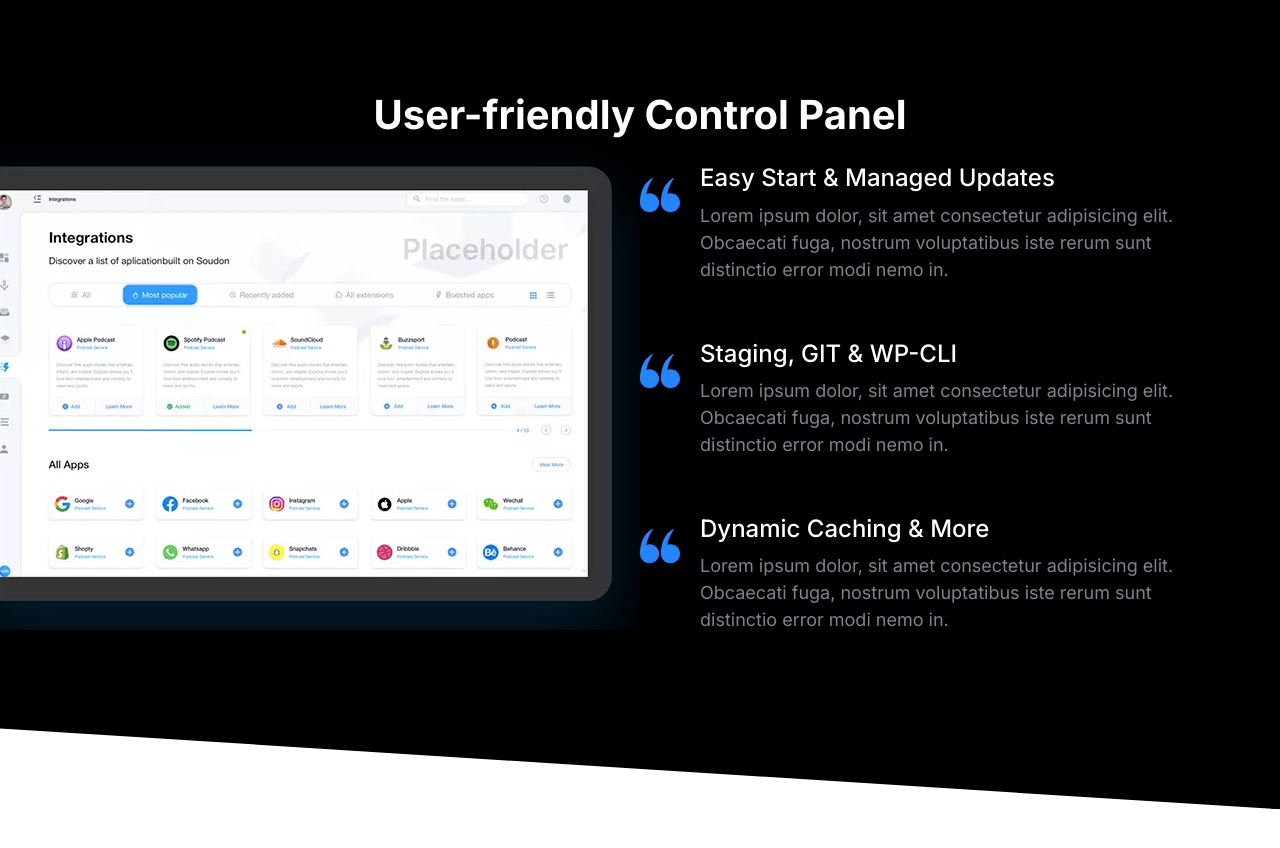
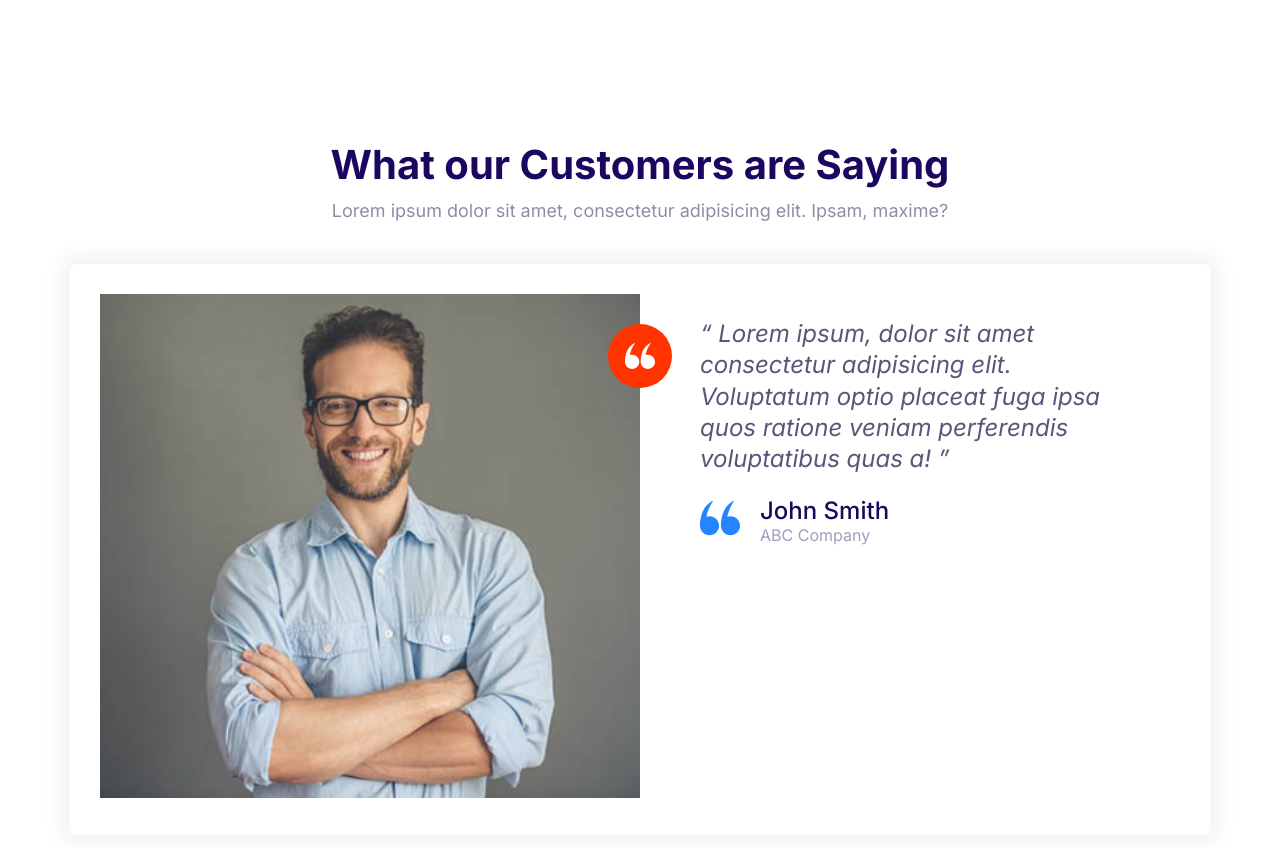
Before and after one commit to Kemsmooth/hostify, a plain HTML site: page index.html in a window 1280 px wide. Before the commit the page ends 809 px from the top, so only its background shows below. Drawn offline with Linux system fonts and the light colour scheme.

Commit message:
Testimonials Block

```diff
--- a/css/styles.css
+++ b/css/styles.css
@@ -609,6 +609,7 @@ a {
 
 .block__header {
     text-align: center;
+    margin-bottom: 4rem;
 }
 
 .block__heading {
--- a/index.html
+++ b/index.html
@@ -14,75 +14,52 @@
     <link rel="stylesheet" href="css/styles.css" />
   </head>
   <body>
-    <section class="block block--dark block--skewed-right block-showcase">
+    <section class="block">
       <header class="block__header">
-        <h2>User-friendly Control Panel</h2>
+        <h2>What our Customers are Saying</h2>
+        <p>
+          Lorem ipsum dolor sit amet, consectetur adipisicing elit. Ipsam,
+          maxime?
+        </p>
       </header>
-      <div class="container grid grid--1x2">
-        <picture class="block-showcase__image">
-          <source
-            type="image/webp"
-            srcset="images/ipad.webp 1x, images/ipad@2x.webp 2x"
+      <div class="container">
+        <body style="padding: 5rem">
+          <div class="card testimonial">
+            <div class="grid grid--1x2">
+              <div class="testimonial__image">
+                <img
+                  src="images/testimonial.jpg"
+                  alt="A happy, smiling customer"
                 />
-          <source
-            type="image/png"
-            srcset="images/ipad.png 1x, images/ipad@2x.png 2x"
-          />
-          <img src="images/ipad.png" alt="" />
-        </picture>
-        <ul class="list">
-          <li>
+                <span class="icon-container icon-container--accent">
+                  <svg class="icon icon--white icon--small">
+                    <use xlink:href="images/sprite.svg#quotes"></use>
+                  </svg>
+                </span>
+              </div>
+              <blockquote class="quote">
+                <p class="quote__text">
+                  Lorem ipsum, dolor sit amet consectetur adipisicing elit.
+                  Voluptatum optio placeat fuga ipsa quos ratione veniam
+                  perferendis voluptatibus quas a!
+                </p>
+                <footer>
                   <div class="media">
                     <div class="media__image">
-                <svg class="icon icon--primary">
+                      <svg class="icon icon--primary quote__line">
                         <use xlink:href="images/sprite.svg#quotes"></use>
                       </svg>
                     </div>
                     <div class="media__body">
-                <h3 class="media__title">Easy Start & Managed Updates</h3>
-                <p>
-                  Lorem ipsum dolor, sit amet consectetur adipisicing elit.
-                  Obcaecati fuga, nostrum voluptatibus iste rerum sunt
-                  distinctio error modi nemo in.
-                </p>
+                      <h3 class="media__title quote__author">John Smith</h3>
+                      <p class="quote__organization">ABC Company</p>
                     </div>
                   </div>
-          </li>
-          <li>
-            <div class="media">
-              <div class="media__image">
-                <svg class="icon icon--primary">
-                  <use xlink:href="images/sprite.svg#quotes"></use>
-                </svg>
-              </div>
-              <div class="media__body">
-                <h3 class="media__title">Staging, GIT & WP-CLI</h3>
-                <p>
-                  Lorem ipsum dolor, sit amet consectetur adipisicing elit.
-                  Obcaecati fuga, nostrum voluptatibus iste rerum sunt
-                  distinctio error modi nemo in.
-                </p>
+                </footer>
+              </blockquote>
             </div>
           </div>
-          </li>
-          <li>
-            <div class="media">
-              <div class="media__image">
-                <svg class="icon icon--primary">
-                  <use xlink:href="images/sprite.svg#quotes"></use>
-                </svg>
-              </div>
-              <div class="media__body">
-                <h3 class="media__title">Dynamic Caching & More</h3>
-                <p>
-                  Lorem ipsum dolor, sit amet consectetur adipisicing elit.
-                  Obcaecati fuga, nostrum voluptatibus iste rerum sunt
-                  distinctio error modi nemo in.
-                </p>
-              </div>
-            </div>
-          </li>
-        </ul>
+        </body>
       </div>
     </section>
     <script src="js/main.js"></script>
```
Also changed, not shown: components/Testimonials_Block.html (added, +44 -0 lines). Lines whose indentation alone changed are shown as unchanged.
